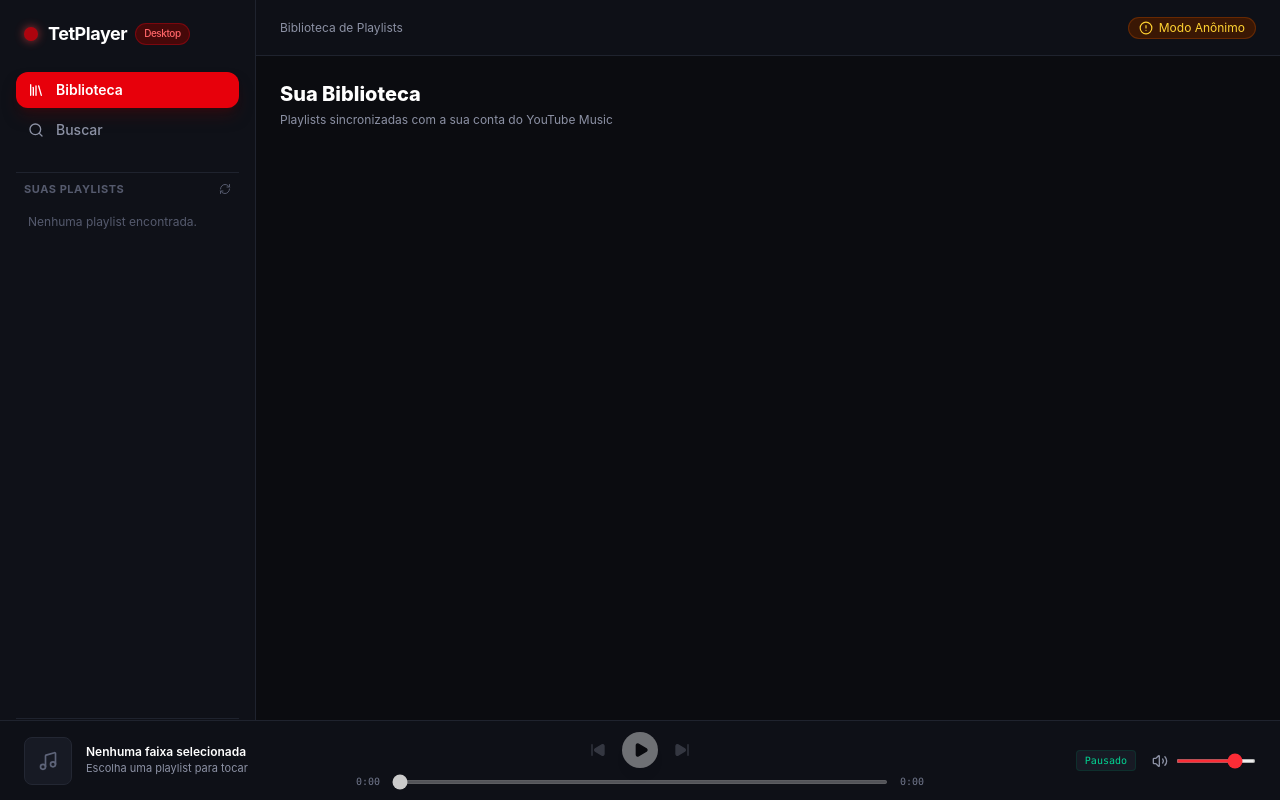
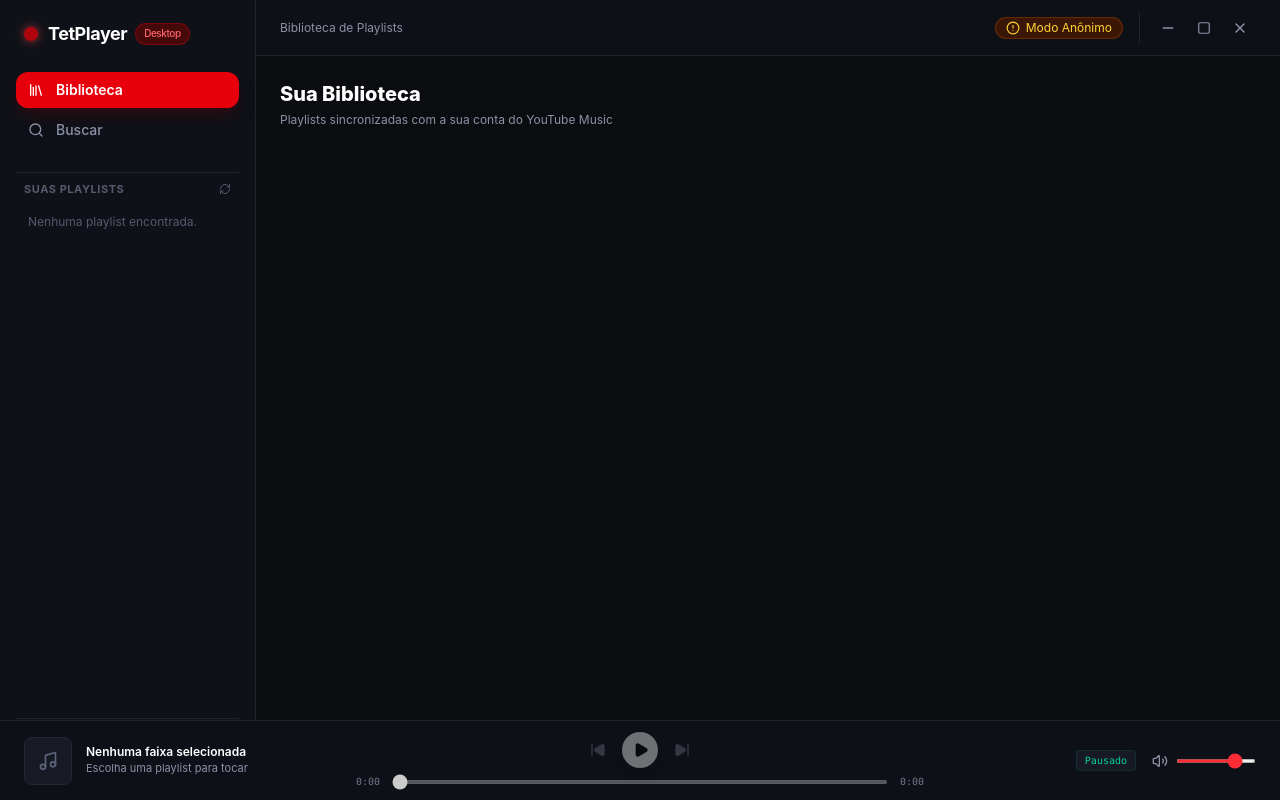
Before and after one commit to p0pes/TetPlayer, a React (Vite) app in the folder desktop/: page / in a window 1280 px wide. Built offline with nearby package versions, Linux system fonts and the light colour scheme; the HTML template or start-up script is replaced by a standard one.

Commit message:
feat(ui): integrate custom Windows navigation controls and frameless draggable titlebar

```diff
--- a/desktop/src-tauri/tauri.conf.json
+++ b/desktop/src-tauri/tauri.conf.json
@@ -16,7 +16,9 @@
         "width": 1050,
         "height": 720,
         "minWidth": 800,
-        "minHeight": 550
+        "minHeight": 550,
+        "decorations": false,
+        "shadow": true
       }
     ],
     "security": {
--- a/desktop/src/App.tsx
+++ b/desktop/src/App.tsx
@@ -17,6 +17,10 @@ import {
   Loader2,
   ArrowLeft,
   ListMusic,
+  Minus,
+  Square,
+  Copy,
+  X,
 } from "lucide-react";
 
 interface AuthSession {
@@ -95,6 +99,53 @@ export default function App() {
   // eslint-disable-next-line @typescript-eslint/no-explicit-any
   const ytPlayerRef = useRef<any>(null);
   const [isPlayerReady, setIsPlayerReady] = useState(false);
+
+  // Window state & controls
+  const [isMaximized, setIsMaximized] = useState(false);
+
+  useEffect(() => {
+    checkMaximizedState();
+
+    const handleResize = () => {
+      checkMaximizedState();
+    };
+    window.addEventListener("resize", handleResize);
+    return () => window.removeEventListener("resize", handleResize);
+  }, []);
+
+  async function checkMaximizedState() {
+    try {
+      const maximized = await invoke<boolean>("is_window_maximized");
+      setIsMaximized(maximized);
+    } catch {
+      // ignore
+    }
+  }
+
+  async function handleMinimize() {
+    try {
+      await invoke("minimize_window");
+    } catch (err) {
+      console.error("Erro ao minimizar janela:", err);
+    }
+  }
+
+  async function handleToggleMaximize() {
+    try {
+      const maximized = await invoke<boolean>("toggle_maximize_window");
+      setIsMaximized(maximized);
+    } catch (err) {
+      console.error("Erro ao alternar maximizar/modo janela:", err);
+    }
+  }
+
+  async function handleClose() {
+    try {
+      await invoke("close_window");
+    } catch (err) {
+      console.error("Erro ao fechar aplicação:", err);
+    }
+  }
 
   // Refs for access inside callbacks
   const activeQueueRef = useRef<Track[]>([]);
@@ -373,10 +424,14 @@ export default function App() {
       {/* ======================================================= */}
       <aside className="w-64 bg-[#0f1118] border-r border-[#1f232e] p-4 flex flex-col justify-between shrink-0 h-full">
         <div className="space-y-6 flex-1 flex flex-col min-h-0">
-          {/* Logo TetPlayer */}
-          <div className="flex items-center gap-2.5 px-2 pt-1">
+          {/* Logo TetPlayer com suporte a arrastar janela */}
+          <div
+            data-tauri-drag-region
+            onDoubleClick={handleToggleMaximize}
+            className="flex items-center gap-2.5 px-2 pt-1 cursor-default"
+          >
             <div className="w-3.5 h-3.5 rounded-full bg-red-600 shadow-[0_0_10px_rgba(239,68,68,0.9)] animate-pulse" />
-            <h1 className="font-bold text-lg text-white tracking-tight flex items-center gap-2">
+            <h1 className="font-bold text-lg text-white tracking-tight flex items-center gap-2 pointer-events-none">
               TetPlayer <span className="text-[10px] bg-red-950 text-red-400 border border-red-800/60 px-2 py-0.5 rounded-full font-medium">Desktop</span>
             </h1>
           </div>
@@ -498,10 +553,14 @@ export default function App() {
       {/* ÁREA PRINCIPAL (Header superior + Conteúdo dinâmico)    */}
       {/* ======================================================= */}
       <div className="flex-1 flex flex-col min-w-0 h-full overflow-hidden">
-        {/* Barra Superior */}
-        <header className="h-14 border-b border-[#1f232e] bg-[#0e1017] px-6 flex items-center justify-between gap-4 shrink-0">
-          <div className="flex items-center gap-3">
-            <span className="text-xs text-[#8c91a4]">
+        {/* Barra Superior Integrada com Window Controls (Title Bar Customizada) */}
+        <header
+          data-tauri-drag-region
+          onDoubleClick={handleToggleMaximize}
+          className="h-14 border-b border-[#1f232e] bg-[#0e1017] px-6 flex items-center justify-between gap-4 shrink-0 select-none cursor-default"
+        >
+          <div className="flex items-center gap-3" data-tauri-drag-region>
+            <span className="text-xs text-[#8c91a4] pointer-events-none">
               {activeTab === "library"
                 ? selectedPlaylist
                   ? `Biblioteca > ${selectedPlaylist.title}`
@@ -510,7 +569,7 @@ export default function App() {
             </span>
           </div>
 
-          {/* Status Pills */}
+          {/* Status Pills e Controles de Navegação da Janela */}
           <div className="flex items-center gap-3">
             {auth?.is_authenticated ? (
               <span className="inline-flex items-center gap-1.5 bg-emerald-950/80 text-emerald-400 border border-emerald-800/50 px-2.5 py-0.5 rounded-full text-xs">
@@ -523,6 +582,40 @@ export default function App() {
                 Modo Anônimo
               </span>
             )}
+
+            {/* Menu de Navegação / Janela do Windows (Minimizar, Modo Janela, Fechar) */}
+            <div className="flex items-center gap-1 border-l border-[#1f232e] pl-3 ml-1">
+              <button
+                onClick={handleMinimize}
+                title="Minimizar"
+                aria-label="Minimizar"
+                className="w-8 h-8 flex items-center justify-center rounded-lg text-[#8c91a4] hover:text-white hover:bg-[#1f232e] transition-colors cursor-pointer"
+              >
+                <Minus className="w-4 h-4" />
+              </button>
+
+              <button
+                onClick={handleToggleMaximize}
+                title={isMaximized ? "Restaurar (Modo Janela)" : "Maximizar"}
+                aria-label={isMaximized ? "Restaurar" : "Maximizar"}
+                className="w-8 h-8 flex items-center justify-center rounded-lg text-[#8c91a4] hover:text-white hover:bg-[#1f232e] transition-colors cursor-pointer"
+              >
+                {isMaximized ? (
+                  <Copy className="w-3.5 h-3.5" />
+                ) : (
+                  <Square className="w-3.5 h-3.5" />
+                )}
+              </button>
+
+              <button
+                onClick={handleClose}
+                title="Fechar"
+                aria-label="Fechar"
+                className="w-8 h-8 flex items-center justify-center rounded-lg text-[#8c91a4] hover:text-white hover:bg-red-600 transition-colors cursor-pointer"
+              >
+                <X className="w-4 h-4" />
+              </button>
+            </div>
           </div>
         </header>
 
```
Also changed, not shown: 1 other file (tests, documents, lock files or other folders).
